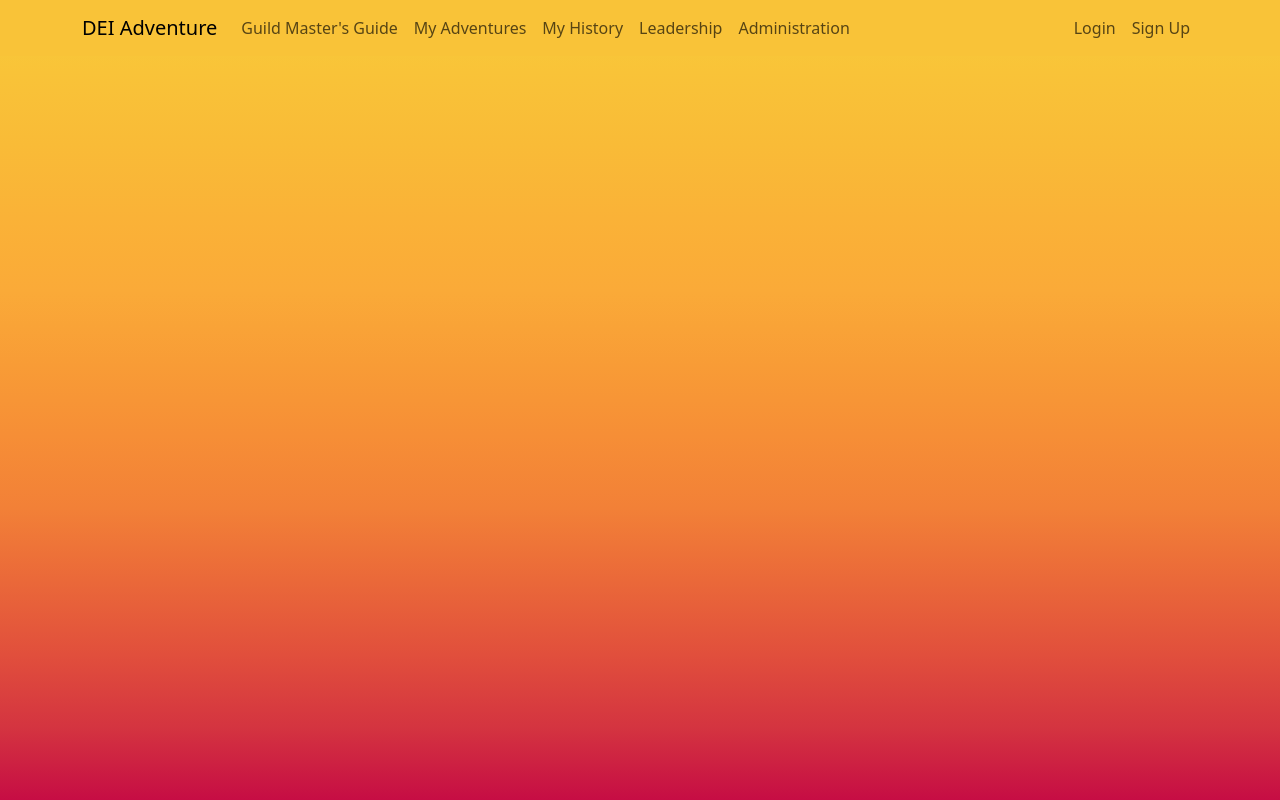
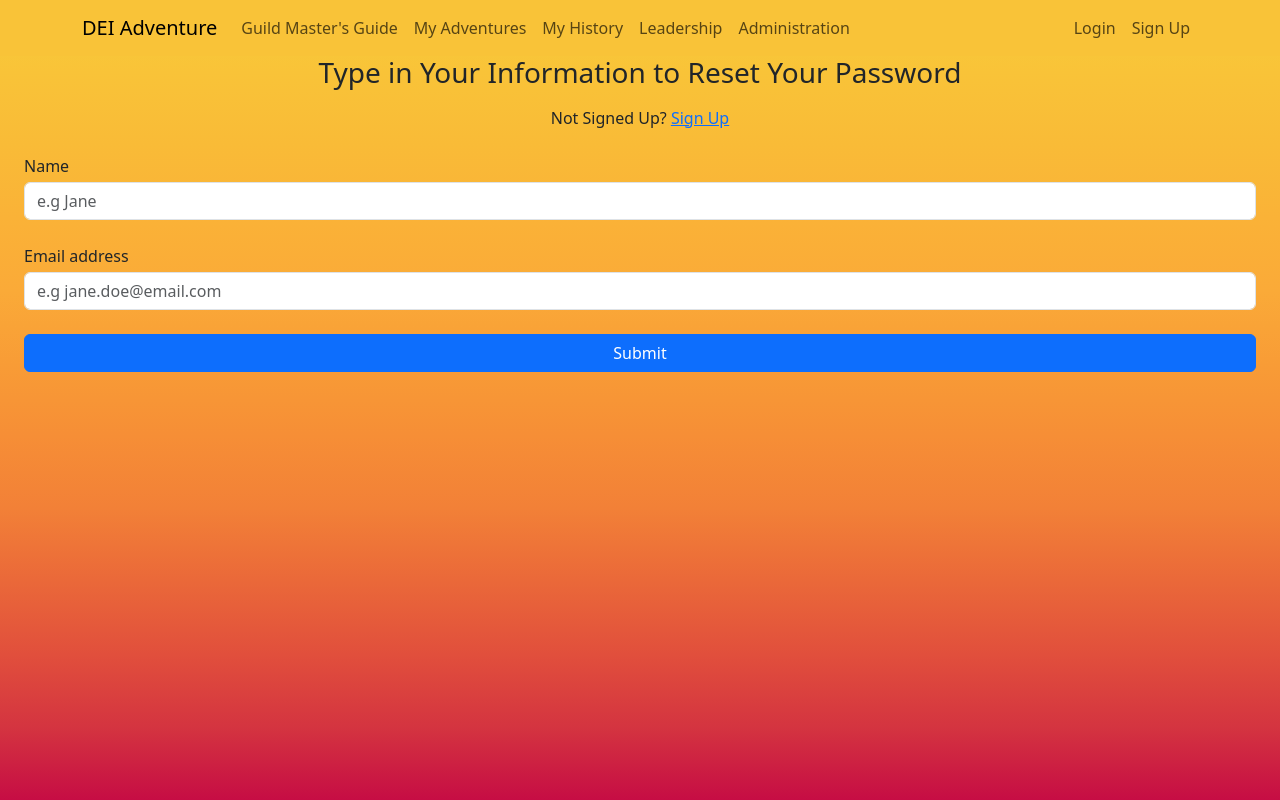
Before and after one commit to JohnNarofsky/deiadventures, a React (Create React App) app in the folder client/: page /forgotpass in a window 1280 px wide. Built offline with nearby package versions, Linux system fonts and the light colour scheme; a web font is replaced by a local one.

Commit message:
adding extra page, api call not working

```diff
--- a/client/src/App.js
+++ b/client/src/App.js
@@ -12,6 +12,7 @@ import Login from './components/login';
 import SignUp from './components/signup';
 import { ProfileProvider } from './common/profilecontext';
 import ProtectedRoute from './components/protectedroute';
+import ForgotPass from './components/forgotpass';
 
 
 function App() {
@@ -30,6 +31,7 @@ function App() {
           </Route>
           <Route path="login" element={<Login />} />
           <Route path="signup" element={<SignUp />} />
+          <Route path="forgotpass" element={<ForgotPass />} />
       </Routes>
     </ProfileProvider>
     </>
--- /dev/null
+++ b/client/src/components/forgotpass.js
@@ -0,0 +1,76 @@
+import { useState } from "react";
+import { Link } from "react-router-dom";
+import axios from "axios";
+import { Navigate } from "react-router-dom";
+import api_config from '../api_config.json';
+
+export default function ForgotPass() {
+
+    const [checked,getChecked] = useState('');
+    const [userName, setUserName] = useState('');
+    const [email, setEmail] = useState('');
+    const [errorMessage, setErrorMessage] = useState('');
+
+    const handleForgotPass = async (e) => {
+        e.preventDefault();
+
+        if (!userName.trim() ||  !email.trim() ) {
+            setErrorMessage('Please enter require fields.');
+            return;
+        }
+
+        try {
+            const checkuser = {name: userName, email: email};
+            axios.get(api_config.baseURL + "/auth/account", checkuser).then((response) => {
+                getChecked('yes');
+            });
+
+        } catch (error) {
+        // Handle error from the server
+        console.error('Error during sign-up:', error);
+        setErrorMessage('This email is not in our system.');
+        }
+    };
+
+    if (checked === ''){
+    return(
+        <div className="Auth-form-container">
+            <form className="Auth-form" onSubmit={handleForgotPass}>
+                <div className="Auth-form-content">
+                    <h3 className="Auth-form-title text-center">Type in Your Information to Reset Your Password</h3>
+                    <div className="text-center mt-3">
+                        Not Signed Up?{" "}
+                        <Link to="/signup">Sign Up</Link>
+                    </div>
+                    <div className="form-group m-4">
+                        <label>Name</label>
+                        <input
+                        type="text"
+                        className="form-control mt-1"
+                        placeholder="e.g Jane"
+                        onChange={(e) => setUserName(e.target.value)}
+                        />
+                    </div>
+                    <div className="form-group m-4">
+                        <label>Email address</label>
+                        <input
+                        type="email"
+                        className="form-control mt-1"
+                        placeholder="e.g jane.doe@email.com"
+                        onChange={(e) => setEmail(e.target.value)}
+                        />
+                    </div>
+                    <div className="d-grid gap-2 m-4">
+                        <button type="submit" className="btn btn-primary">
+                        Submit
+                        </button>
+                    </div>
+                </div>
+            </form>
+            {errorMessage && <p className="error-message text-center fw-bold">{errorMessage}</p>}
+        </div>
+    )
+    } else {
+        return <Navigate replace to="/login" />
+    }
+}
--- a/client/src/components/login.js
+++ b/client/src/components/login.js
@@ -112,9 +112,9 @@ export default function Login() {
                                 Submit
                                 </button>
                             </div>
-                            {/* <p className="forgot-password text-center mt-2">
-                                Forgot <a href="#">password?</a>
-                            </p> */}
+                            <p className="forgot-password text-center mt-2">
+                                Forgot Password? <Link to="/forgotpass">Click Here</Link>
+                            </p>
                             {/* <h4 className="Auth-form-title text-center">OR</h4> */}
                         </div>
                     </form>
```
